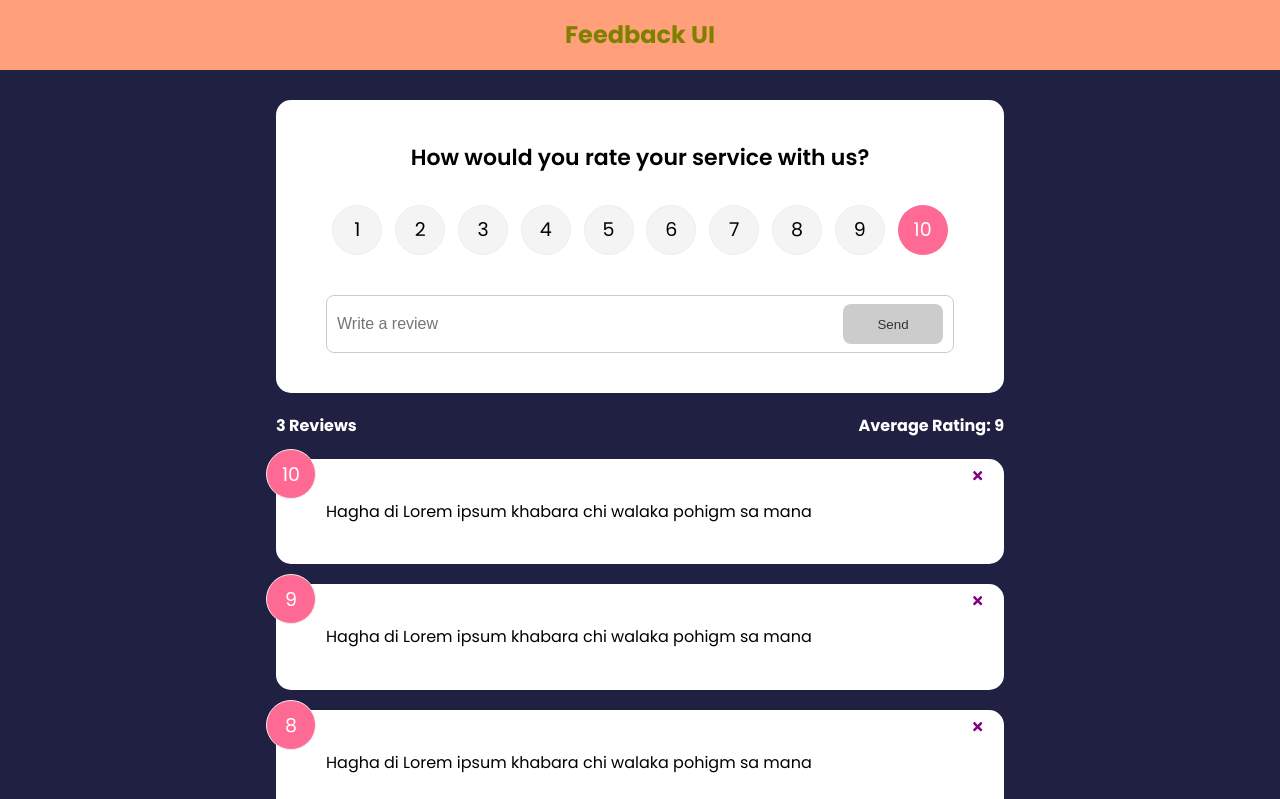
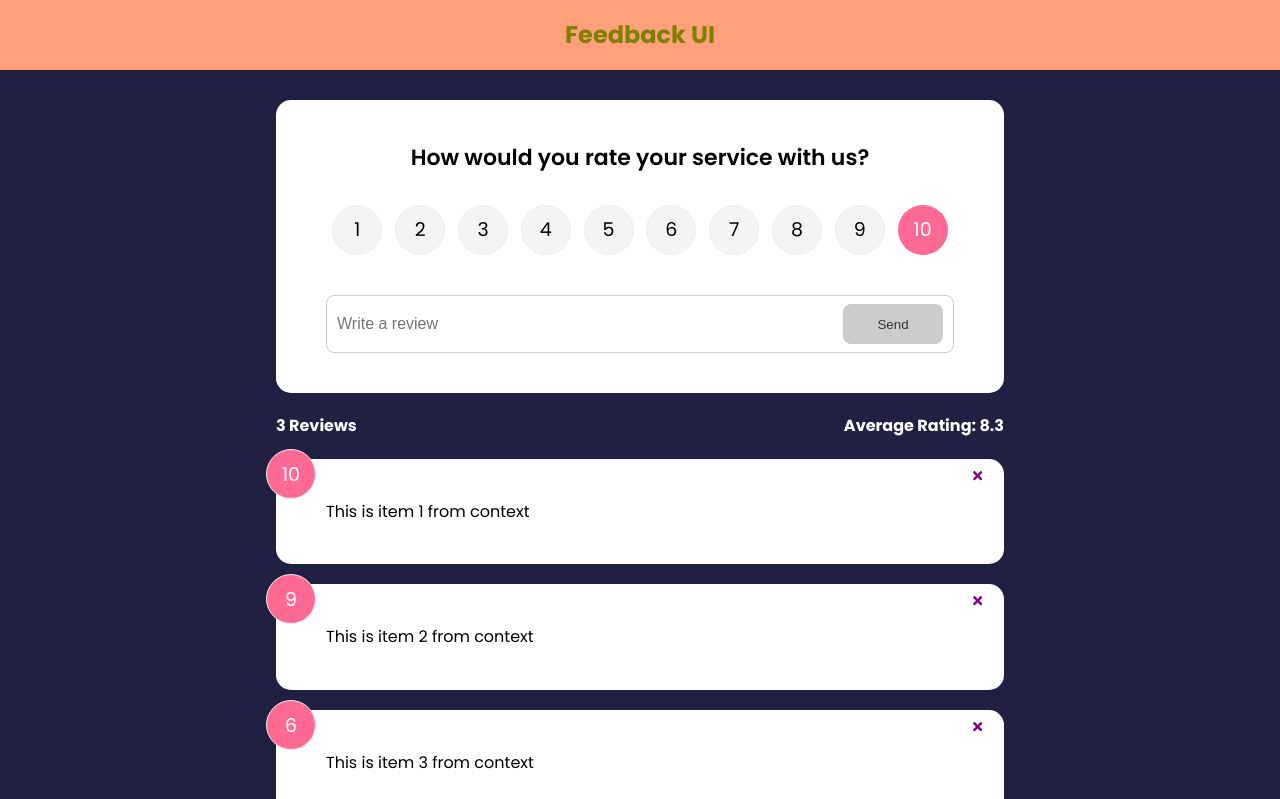
Before and after one commit to HikmatullaIbrat/Feedback-App-with-ReactJS, a React (Create React App) app: page / in a window 1280 px wide. Shown: the top 799 px of the page. Built offline with nearby package versions, Linux system fonts and the light colour scheme.

Commit message:
Context added and props removed

```diff
--- a/src/App.js
+++ b/src/App.js
@@ -87,11 +87,12 @@ import Header from "./components/Header"
 import Container from "./components/Container"
 import AboutIconLink from "./components/AboutIconLink"
 import Post from "./components/Post"
+import { FeedbackProvider } from "./context/FeedbackContext"
 
 function App(){
 
    return(
-
+    <FeedbackProvider>
     <BrowserRouter>
     {/* <Header text="Hello World" /> */}
     {/* <Header text = "How are you doing?" textColor="SlateBlue" bgColor="Salmon"/> */}
@@ -120,6 +121,7 @@ function App(){
         </Card>
         <AboutIconLink />
     </BrowserRouter>
+    </FeedbackProvider>
    )
 }
 
--- a/src/components/Container.jsx
+++ b/src/components/Container.jsx
@@ -2,34 +2,44 @@ import FeedbackForm from "./FeedbackForm"
 import FeedbackStats from "./FeedbackStats"
 import FeedbackList from "./FeedbackList"
 
-import {v4 as uuidv4} from 'uuid' // uuid is installing by internet
-import { useState } from "react"
-import FeedbackData from "../data/FeedbackData"
+
+// import { useState } from "react"
+// import FeedbackData from "../data/FeedbackData"
 
 
 function Container() {
-    const [feedback, setFeedback] = useState(FeedbackData)
+    // const [feedback, setFeedback] = useState(FeedbackData) // no longer need after using context
 
-    const addFeedback = (newFeedback) =>{ // Adding a new Feedback
-        newFeedback.id = uuidv4()
-        console.log(newFeedback)
-        setFeedback([newFeedback, ...feedback])
-    }
+    // const addFeedback = (newFeedback) =>{ // Adding a new Feedback
+    //     newFeedback.id = uuidv4()
+    //     console.log(newFeedback)
+    //     setFeedback([newFeedback, ...feedback])
+    // }
+    // const deleteFeedback = (id) => {
+    //     if(window.confirm("Are you sure want to delete?")){
+    //         // the below line means to return all items without this clicked one, so we used filter()
+    //         setFeedback(feedback.filter((item) => item.id !==id))
+    //     }
+    //     console.log("App", id)
+    // }
 
-    const deleteFeedback = (id) => {
-        if(window.confirm("Are you sure want to delete?")){
-            // the below line means to return all items without this clicked one, so we used filter()
-            setFeedback(feedback.filter((item) => item.id !==id))
-        }
-        console.log("App", id)
-    }
+
   return (
     <div className="container">
-        <FeedbackForm handleAdd = {addFeedback}/> {/* passing addFeedback to Feedbackform */}
-        {/* Feed Back Prop passed to FeedbackStats component */}
-        <FeedbackStats feedback={feedback} />
+
+        {/* <FeedbackForm handleAdd = {addFeedback}/> passing addFeedback to Feedbackform */}
+        <FeedbackForm />
+        {/* Feedback Prop passed to FeedbackStats component */}
+        {/* <FeedbackStats feedback={feedback} /> */}
+        <FeedbackStats />
         {/* <FeedbackItem /> */}
-        <FeedbackList  feedback = {feedback} handleDelete = {deleteFeedback}/>
+
+        {/* <FeedbackList  feedback = {feedback} handleDelete = {deleteFeedback}/> */}
+
+        {/* The above feedback= {feedback} and handleDelete attrs
+         which used for bringing feedback item from feedbackData,
+        is deleted after using context. */}
+        <FeedbackList/>
     </div>
   )
 }
--- a/src/components/FeedbackForm.jsx
+++ b/src/components/FeedbackForm.jsx
@@ -3,12 +3,15 @@ import Card from './shared/card'
 import { useState } from 'react'
 import Button from './shared/Button'
 import RatingSelect from './RatingSelect'
+import FeedbackContext from '../context/FeedbackContext'
+import { useContext } from 'react'
 
 function FeedbackForm({handleAdd}) {
     const [text, setText] = useState('')
     const [btnDisabled, setBtnDisabled] = useState(true)
     const [message, setMessage] = useState('')
     const [rating, setRating] = useState(10)
+    const {addFeedback} = useContext(FeedbackContext)
 
     const handleTextChange = (e) => {
         // console.log(e.target.value)
@@ -36,7 +39,8 @@ function FeedbackForm({handleAdd}) {
                 rating,
             }
             // console.log(newFeedback)
-            handleAdd(newFeedback)
+            // handleAdd(newFeedback)
+            addFeedback(newFeedback)
             setText('')
         }
     }
--- a/src/components/FeedbackItem.jsx
+++ b/src/components/FeedbackItem.jsx
@@ -3,7 +3,14 @@
 // We should install react-icons and then import remover of a feedback with FaTimes
 import {FaTimes} from 'react-icons/fa'
 import Card from "./shared/card"
-function FeedbackItem({item, handleDelete}) {
+import { useContext } from 'react'
+import FeedbackContext from '../context/FeedbackContext'
+
+// function FeedbackItem({item, handleDelete}) {
+   // handleDelete is removed after using context in below line
+
+  function FeedbackItem({item}) {
+    const {deleteFeedback} = useContext(FeedbackContext)
     // const [rating, setRating] = useState(7)
     // const [text, setText] = useState("This is an example of feedback item")
     // const handleClick = () =>{
@@ -28,7 +35,10 @@ function FeedbackItem({item, handleDelete}) {
 
 
         {/* <button className='close' onClick={() => handleClick(item.id)}>  just to show id*/}
-        <button className='close' onClick={() => handleDelete(item.id)}>
+
+        {/* <button className='close' onClick={() => handleDelete(item.id)}>
+        //handleDelete is removed by context */}
+        <button className='close' onClick={() => deleteFeedback(item.id)}>
           <FaTimes color="purple" />
         </button>
         <div className="text-display">{item.text}</div>
--- a/src/components/FeedbackList.jsx
+++ b/src/components/FeedbackList.jsx
@@ -1,8 +1,16 @@
 import React from 'react'
 import FeedbackItem from './FeedbackItem'
-import PropTypes from 'prop-types'
+// import PropTypes from 'prop-types'
 import {motion, AnimatePresence} from 'framer-motion'
-function FeedbackList({feedback, handleDelete}) {
+import {useContext} from 'react'
+import FeedbackContext from '../context/FeedbackContext'
+// function FeedbackList({feedback, handleDelete}) {
+
+  // deletion for feedback and handleDelete props and using context instead of them
+function FeedbackList() {
+    const {feedback} = useContext(FeedbackContext)
+
+
     // console.log(feedback)
     if(!feedback || feedback.length === 0){
         return <p>No feedback Yet.</p>
@@ -20,7 +28,8 @@ function FeedbackList({feedback, handleDelete}) {
         {feedback.map((item)=>(
           <motion.div key={item.id} initial={{opacity:0}} animate={{opacity: 1}} exit={{opacity: 0}}>
             {/* <FeedbackItem key={item.id} item={item} handleDelete={(id) => console.log(id)} /> */}
-            <FeedbackItem key={item.id} item={item} handleDelete={handleDelete} />
+
+            <FeedbackItem key={item.id} item={item} />
           </motion.div>
         ))}
       </AnimatePresence>
@@ -28,15 +37,15 @@ function FeedbackList({feedback, handleDelete}) {
   )
 
 }
-FeedbackList.propTypes = {
-  feedback: PropTypes.arrayOf(
-    PropTypes.shape({
-      id: PropTypes.number.isRequired,
-      text: PropTypes.string.isRequired,
-      rating: PropTypes.number.isRequired,
-    })
-  ),
-}
+// FeedbackList.propTypes = {
+//   feedback: PropTypes.arrayOf(
+//     PropTypes.shape({
+//       id: PropTypes.number.isRequired,
+//       text: PropTypes.string.isRequired,
+//       rating: PropTypes.number.isRequired,
+//     })
+//   ),
+// }
 
 
 
--- a/src/components/FeedbackStats.jsx
+++ b/src/components/FeedbackStats.jsx
@@ -1,6 +1,13 @@
 import React from 'react'
-import PropTypes from 'prop-types'
-function FeedbackStats({feedback}) {
+// import PropTypes from 'prop-types'
+import {useContext} from 'react'
+import FeedbackContext from '../context/FeedbackContext'
+//function FeedbackStats({feedback}) {  feedback prop not used in new version after using context, below line
+  function FeedbackStats() {
+
+    const {feedback} = useContext(FeedbackContext)
+
+
     // Calculating rating Avg
     let Average = feedback.reduce((accumolator, current) => {
         return accumolator + current.rating
@@ -16,9 +23,6 @@ function FeedbackStats({feedback}) {
     </div>
   )
 }
-FeedbackStats.propTypes = {
-    feedback: PropTypes.array.isRequired,
-}
 
   /* component level state  to review*/
 export default FeedbackStats
--- /dev/null
+++ b/src/context/FeedbackContext.jsx
@@ -0,0 +1,49 @@
+import {createContext, useState} from 'react'
+import {v4 as uuidv4} from 'uuid' // uuid is installing by internet
+
+const FeedbackContext = createContext()
+
+export const  FeedbackProvider = ({children}) => {
+
+    const [feedback, setFeedback] = useState([
+        {
+            id:1,
+            text: 'This is item 1 from context',
+            rating:10
+        },
+        {
+            id:2,
+            text: 'This is item 2 from context',
+            rating:9
+        },
+        {
+            id:3,
+            text: 'This is item 3 from context',
+            rating:6
+        }
+    ])
+    const addFeedback = (newFeedback) =>{ // Adding a new Feedback
+        newFeedback.id = uuidv4()
+        console.log(newFeedback)
+        setFeedback([newFeedback, ...feedback])
+    }
+    const deleteFeedback = (id) => {
+        if(window.confirm("Are you sure want to delete?")){
+            // the below line means to return all items without this clicked one, so we used filter()
+            setFeedback(feedback.filter((item) => item.id !==id))
+        }
+        console.log("App", id)
+    }
+
+    return (
+        <FeedbackContext.Provider value={{
+
+            feedback,
+            deleteFeedback,
+            addFeedback }}
+        >
+            {children}
+        </FeedbackContext.Provider>
+    )
+}
+export default FeedbackContext
```
